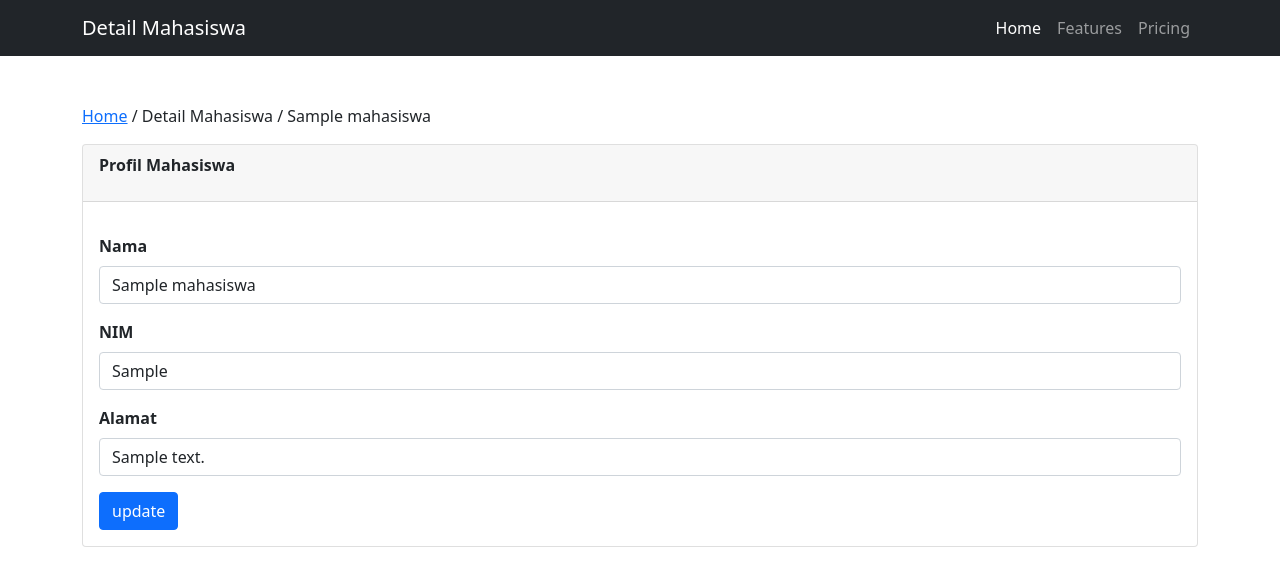
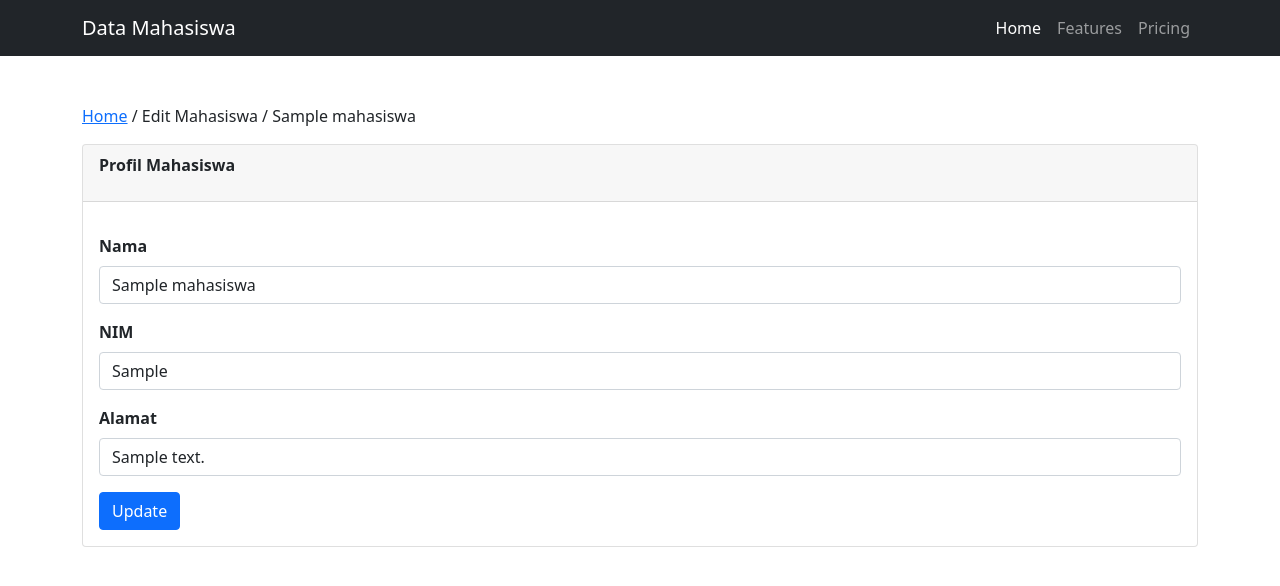
Before and after one commit to Herlambang93/CRUDPHPBootstrap_025, a PHP site: page /edit.php?id=1 in a window 1280 px wide. Shown: the top 586 px of the page. Run offline with PHP 8.4, Linux system fonts and the light colour scheme; tables that the repository leaves empty or names only in its code hold one stand-in row (values such as "Sample post").

Commit message:
Praktikum3

```diff
--- a/edit.php
+++ b/edit.php
@@ -1,17 +1,17 @@
-<!DOCTYPE html>
+<!doctype html>
 <html lang="en">
-
   <head>
     <meta charset="utf-8">
     <meta name="viewport" content="width=device-width, initial-scale=1">
+
     <link href="https://cdn.jsdelivr.net/npm/bootstrap@5.0.1/dist/css/bootstrap.min.css" rel="stylesheet" integrity="sha384-+0n0xVW2eSR5OomGNYDnhzAbDsOXxcvSN1TPprVMTNDbiYZCxYbOOl7+AMvyTG2x" crossorigin="anonymous">
+
     <title>Data Mahasiswa</title>
   </head>
-
   <body>
   <nav class="navbar navbar-expand-lg navbar-dark bg-dark">
   <div class="container">
-            <a class="navbar-brand" href="#">Detail Mahasiswa</a>
+    <a class="navbar-brand" href="#">Data Mahasiswa</a>
     <button class="navbar-toggler" type="button" data-bs-toggle="collapse" data-bs-target="#navbarNavAltMarkup" aria-controls="navbarNavAltMarkup" aria-expanded="false" aria-label="Toggle navigation">
       <span class="navbar-toggler-icon"></span>
     </button>
@@ -28,17 +28,18 @@
   <?php
   include 'config.php';
   $id = $_GET['id'];
-    $mahasiswa = mysqli_query($koneksi, "select * from mahasiswa where id = '$id'");
+  $mahasiswa = mysqli_query($koneksi, "select * from mahasiswa where id='$id'");
+
   while($data = mysqli_fetch_assoc($mahasiswa)){
   ?>
     <div class="container mt-5">
-            <p><a href="index.php">Home</a> / Detail Mahasiswa / <?php echo $data['nama'] ?></p>
+        <p><a href="index.php">Home</a> / Edit Mahasiswa / <?php echo $data['nama'] ?></p>
         <div class="card">
             <div class="card-header">
                 <p class="fw-bold">Profil Mahasiswa</p>
             </div>
             <div class="card-body fw-bold">
-                    <form method='post' action="update.php">
+                <form  method="post" action="update.php">
                     <div class="mb-3">
                         <input type="hidden" class="form-control" name="id" value="<?php echo $data['id']; ?>">
                     </div>
@@ -54,7 +55,7 @@
                         <label for="Alamat" class="form-label">Alamat</label>
                         <input type="text" class="form-control" id="Alamat" placeholder="Masukkan Alamat Mahasiswa" name="alamat" value="<?php echo $data['alamat']; ?>">
                     </div>
-                        <button type="submit" class="btn btn-primary" value="SIMPAN">update</button>
+                    <button type="submit" class="btn btn-primary" values="SIMPAN">Update</button>
                 </form>
             </div>
         </div>
@@ -63,6 +64,8 @@
   }
   ?>
   </div>
+
     <script src="https://cdn.jsdelivr.net/npm/bootstrap@5.0.1/dist/js/bootstrap.bundle.min.js" integrity="sha384-gtEjrD/SeCtmISkJkNUaaKMoLD0//ElJ19smozuHV6z3Iehds+3Ulb9Bn9Plx0x4" crossorigin="anonymous"></script>
+
   </body>
 </html>
--- a/index.php
+++ b/index.php
@@ -106,8 +106,8 @@
         <tr>
             <th scope="row"><?php echo $no++; ?></th>
             <td><?php echo $data['nama']; ?></td>
+            <td><?php echo $data['alamat']; ?></td>
             <td><?php echo $data['nim']; ?></td>
-            <td><?php echo $data['alamat']; ?></td>
             <td>
                 <a href="detail.php?id=<?php echo $data['id']; ?>" class="btn btn-success btn-sm text-white">DETAIL</a>
                 <a href="edit.php?id=<?php echo $data['id']; ?>" class="btn btn-warning btn-sm text-white">EDIT</a>
--- a/update.php
+++ b/update.php
@@ -6,6 +6,6 @@
     $nim = $_POST['nim'];
     $alamat = $_POST['alamat'];
 
-    mysqli_query($koneksi, "update mahasiswa set nama='$nama', nim='$nim', alamat='$alamat', where id='$id'");
+    mysqli_query($koneksi, "update mahasiswa set nama='$nama', nim='$nim', alamat='$alamat' where id='$id'");
     header("location:index.php");
 ?>
```
Lines whose indentation alone changed are shown as unchanged.
